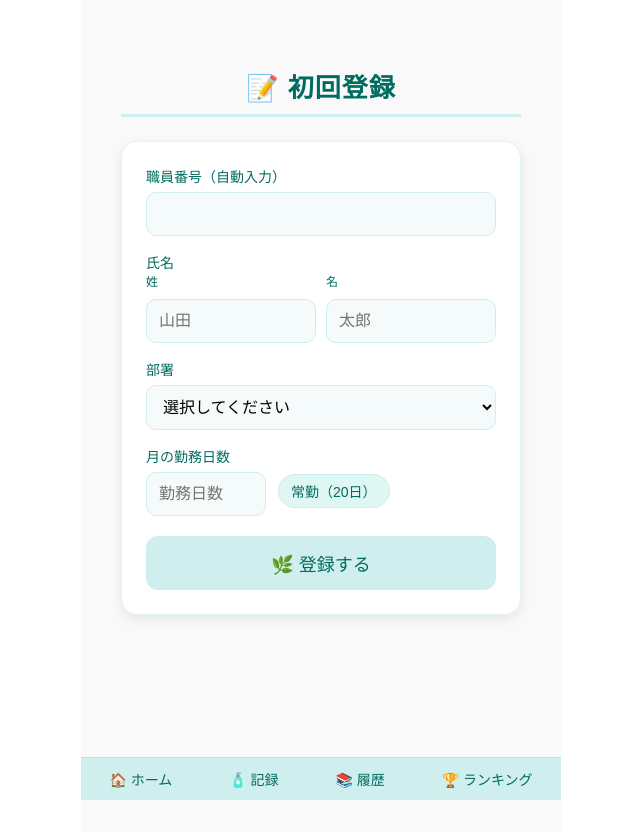
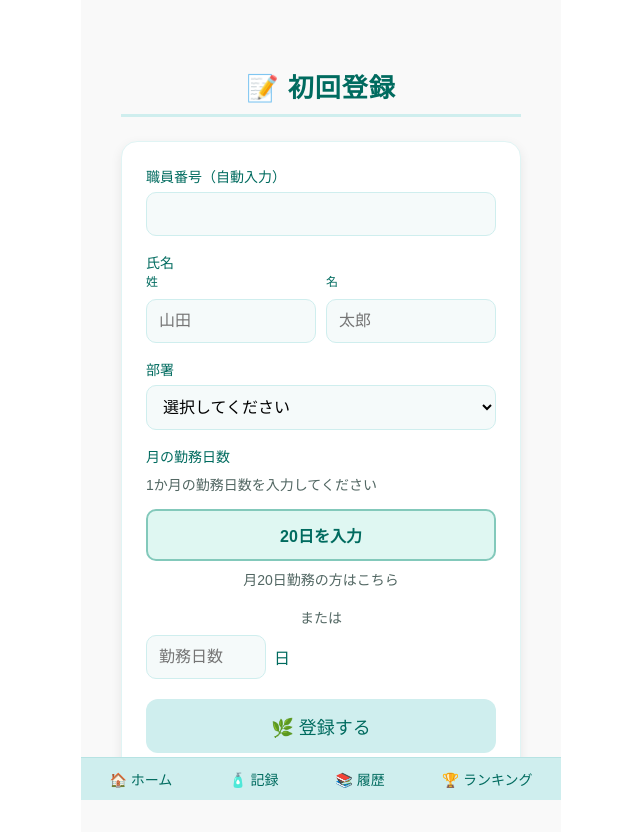
Before and after one commit to eri5122005/mamoru-te-hospital, a Next.js app: page /first-login in a window 1280 px wide. Shown: the whole page, without its empty margins (319-959 px from the left). Built offline with nearby package versions, Linux system fonts and the light colour scheme; no server answers.

Commit message:
初回登録の勤務日数入力を分かりやすく改善

```diff
--- a/pages/first-login/index.js
+++ b/pages/first-login/index.js
@@ -215,37 +215,53 @@ const [firstName, setFirstName] = useState("");
             <option value="看護部">看護部</option>
           </select>
 
-          <label style={{ color: "#006b5f", fontSize: "14px" }}>
+          <label htmlFor="workDays" style={{ color: "#006b5f", fontSize: "14px" }}>
             月の勤務日数
           </label>
-
-          <div style={{ display: "flex", alignItems: "center", gap: "12px" }}>
+          <p id="workDays-help" style={{ margin: "8px 0 12px", color: "#526763", fontSize: "14px", lineHeight: 1.6 }}>
+            1か月の勤務日数を入力してください
+          </p>
+          <button
+            type="button"
+            onClick={() => setWorkDays(20)}
+            style={{
+              width: "100%",
+              minHeight: "48px",
+              padding: "12px 16px",
+              background: "#DFF7F2",
+              color: "#006b5f",
+              border: "2px solid #83c9bb",
+              borderRadius: "10px",
+              fontSize: "16px",
+              fontWeight: "600",
+              cursor: "pointer",
+            }}
+          >
+            20日を入力
+          </button>
+          <p style={{ margin: "8px 0 16px", textAlign: "center", color: "#526763", fontSize: "14px", lineHeight: 1.6 }}>
+            月20日勤務の方はこちら
+          </p>
+          <p style={{ margin: "0 0 8px", textAlign: "center", color: "#526763", fontSize: "14px" }}>または</p>
+          <div style={{ display: "flex", alignItems: "center", gap: "8px" }}>
             <input
+              id="workDays"
+              aria-describedby="workDays-help"
               type="number"
               value={workDays}
               onChange={(e) => setWorkDays(e.target.value)}
               placeholder="勤務日数"
               style={{
                 ...inputStyle,
+                boxSizing: "border-box",
                 width: "120px",
+                maxWidth: "100%",
+                minWidth: 0,
+                marginTop: 0,
                 marginBottom: 0,
               }}
             />
-
-            <button
-              onClick={() => setWorkDays(20)}
-              style={{
-                background: "#DFF7F2",
-                color: "#006b5f",
-                border: "1px solid #cfeeee",
-                borderRadius: "20px",
-                padding: "6px 12px",
-                cursor: "pointer",
-                fontSize: "14px",
-              }}
-            >
-              常勤（20日）
-            </button>
+            <span style={{ color: "#006b5f", flexShrink: 0 }}>日</span>
           </div>
 
           <button
```
